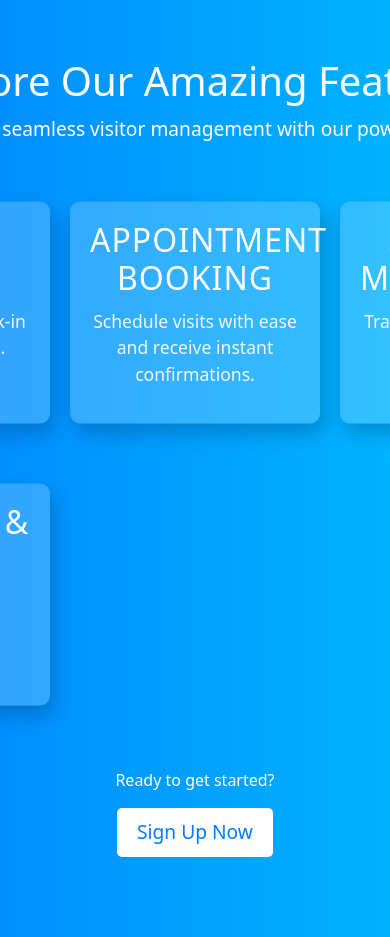
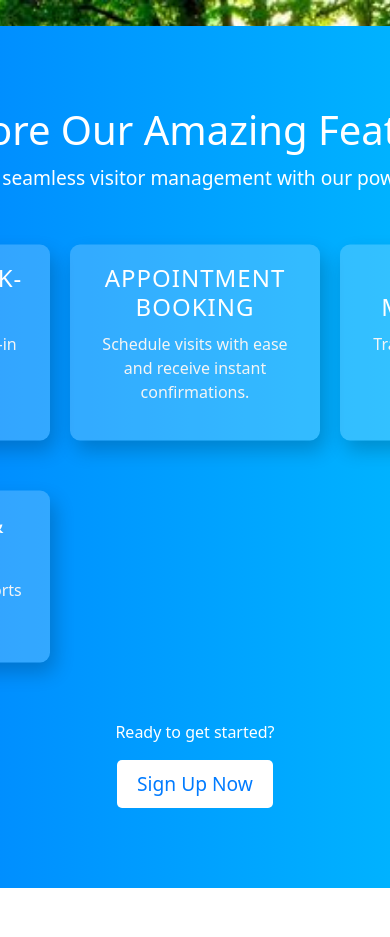
Before and after one commit to pranav1495/frontend, a React (Vite) app: page /features in a window 390 px wide. Shown: the top 937 px of the page. After the commit the page ends 888 px from the top, so only its background shows below. Built offline with nearby package versions, Linux system fonts and the light colour scheme; a small style sheet from the web is missing.

Commit message:
frontend updated successfully

```diff
--- a/src/Components/Home/Home.css
+++ b/src/Components/Home/Home.css
@@ -90,10 +90,21 @@
 @media (max-width: 768px) {
   .greeting-text {
     font-size: 30px;
+    margin-bottom: 20px;
   }
 
   .feature-card {
     padding: 25px;
     font-size: 14px;
+    margin: 15px 0;
+  }
+
+  .feature-card h3 {
+    font-size: 1.5rem;
+    margin-bottom: 10px;
+  }
+
+  .feature-card p {
+    font-size: 1rem;
   }
 }
```
